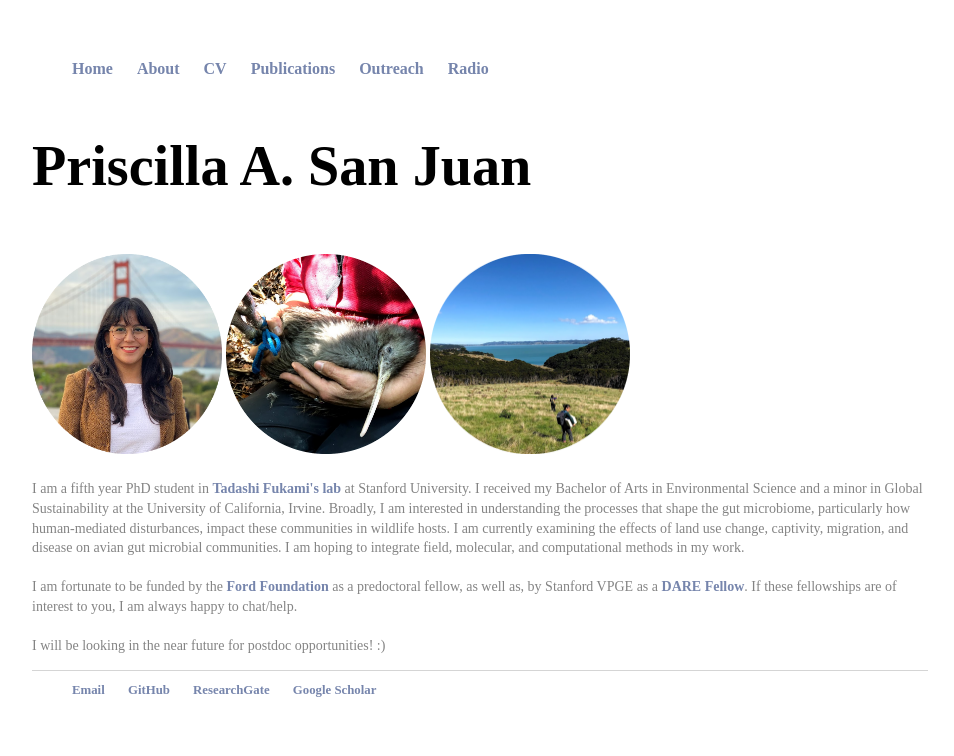
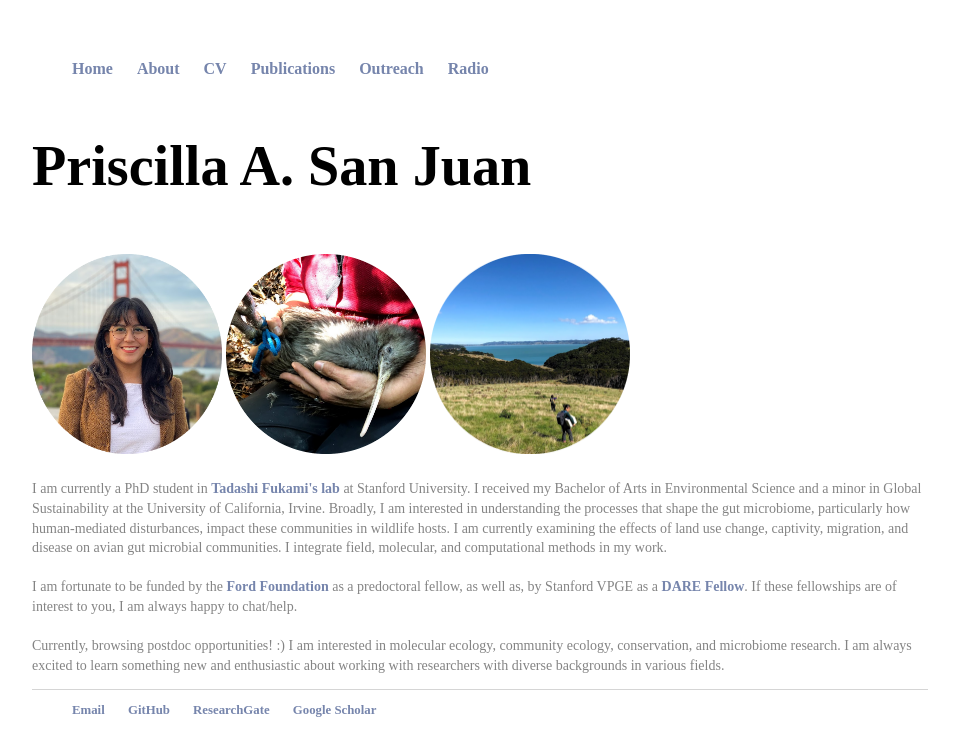
Before and after one commit to psanjuan/psanjuan.github.io, a Jekyll site: the page built from about/index.html, in a window 1280 px wide. Shown: the top 756 px of the page, without its empty margins (160-1114 px from the left). Built offline with Jekyll 4.4.1, drawn with Linux system fonts in a browser that asks for light colours.

Commit message:
Update index.html

```diff
--- a/about/index.html
+++ b/about/index.html
@@ -11,12 +11,12 @@ title: Priscilla A. San Juan, PhD candidate
 
 <div class="post">
 <font face = "Avenir"><p style="color:#848484;font-size:14px;">
-I am a fifth year PhD student in <a href = "https://web.stanford.edu/~fukamit/"><b>Tadashi Fukami's lab</b></a> at Stanford University. I received my Bachelor of Arts in Environmental Science and a minor in Global Sustainability at the University of California, Irvine.
+I am currently a PhD student in <a href = "https://web.stanford.edu/~fukamit/"><b>Tadashi Fukami's lab</b></a> at Stanford University. I received my Bachelor of Arts in Environmental Science and a minor in Global Sustainability at the University of California, Irvine.
 Broadly, I am interested in understanding the processes that shape the gut microbiome, particularly how human-mediated disturbances, impact these communities in wildlife hosts. I am currently examining the effects
-of land use change, captivity, migration, and disease on avian gut microbial communities. I am hoping to integrate field, molecular, and computational methods in my work.
+of land use change, captivity, migration, and disease on avian gut microbial communities. I integrate field, molecular, and computational methods in my work.
   <br><br>
   I am fortunate to be funded by the <a href = "https://sites.nationalacademies.org/PGA/FordFellowships/PGA_171962"><b>Ford Foundation</b></a> as a predoctoral fellow, as well as, by Stanford VPGE as a <a href = "https://vpge.stanford.edu/fellowships-funding/dare/details"><b>DARE Fellow</b></a>. If these fellowships are of interest to you, I am always happy to chat/help.
   <br><br>
-  I will be looking in the near future for postdoc opportunities! :)
+  Currently, browsing postdoc opportunities! :) I am interested in molecular ecology, community ecology, conservation, and microbiome research. I am always excited to learn something new and enthusiastic about working with researchers with diverse backgrounds in various fields.
   </p></font>
 </div>
```
